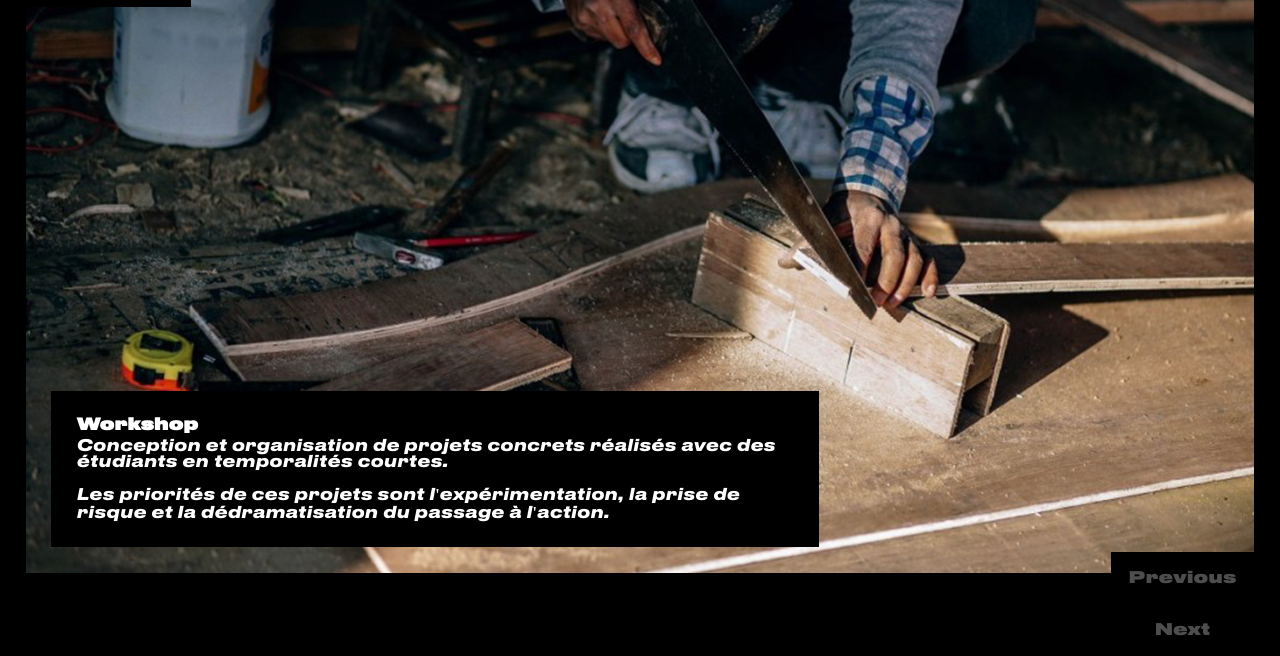
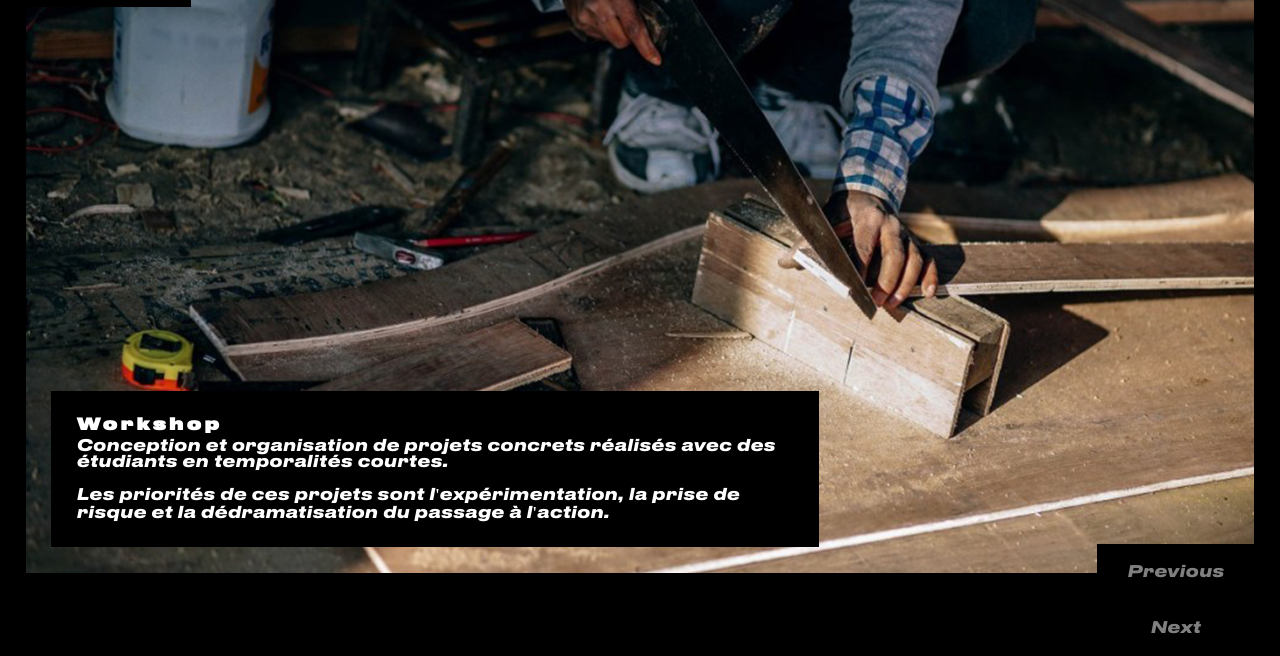
Before and after one commit to ZekielAlParsa/worthitagency-website, a website: page education.html in a window 1280 px wide. Shown: the part 144-800 px from the top of the page. Drawn offline with nearby package versions, Linux system fonts and the light colour scheme.

Commit message:
Testing version

```diff
--- a/education.html
+++ b/education.html
@@ -37,8 +37,8 @@
 	<meta name='robots' content='index,follow'>
 
 	<link rel="icon" href="assets/favicon.ico">
+	<link rel="stylesheet" rel="preload" type="text/css" href="css/fix.css">
 	<link rel="stylesheet" rel="preload" type="text/css" href="css/project.css">
-
 	<link rel="stylesheet" rel="preload" type="text/css" href="css/responsive_project.css">
 
 	<script src="https://ajax.googleapis.com/ajax/libs/jquery/3.4.0/jquery.min.js"></script>
@@ -122,14 +122,17 @@
 
 		</section>
 
-        <section>
+
 		<div>
 
-                <p><a href="#previous" rel="nofollow">Previous</a></p>
-                <p> <a href="#next" rel="nofollow">Next</a></p>
+			<a href="#previous" rel="nofollow">
+				<p> <strong>Previous</strong></p>
+			</a>
+			<a href="#next" rel="nofollow"> <strong>
+					<p>Next
+				</strong></p></a>
 		</div>
 
-        </section>
 	</section>
 
 	<footer></footer>
--- /dev/null
+++ b/public/css/fix.css
@@ -0,0 +1,12 @@
+
+html{
+	 background: black;
+	background-color: black;
+}
+
+
+body {
+
+	background-color: black;
+
+}
--- a/public/css/project.css
+++ b/public/css/project.css
@@ -160,7 +160,7 @@ nav .menu li a:hover {
 nav .menu li strong {
 
 	color: white;
-font-family: 'Conv_DrukTextWide-BoldItalic_0';
+	font-family: 'Conv_DrukTextWide-BoldItalic_0';
 }
 
 /* ---------------------------
@@ -206,6 +206,7 @@ BOX WORKING
 	font-family: 'Conv_DrukTextWide-Super_0';
 	font-size: 1em;
 	hyphens: auto;
+	letter-spacing: 3px;
 }
 
 .project section section p {
@@ -232,22 +233,30 @@ BOUTON NAVIGATION
 	text-align: center;
 }
 
-.contener div p {
-	font-family: 'Conv_DrukTextWide-Super_0';
-	padding: 18px;
+.contener div a {
+	font-family: 'Conv_DrukTextWide-BoldItalic_0';
+	color: white;
+	text-decoration: none;
+}
+
+.contener div a p {
 	color: white;
 	background: black;
-	padding-left: 25px;
-}
-
-.contener div p a {
-	color: white;
-	text-decoration: none;
-	opacity: 0.3;
+	opacity: 1;
+	padding: 20px 30px;
 	cursor: pointer;
 }
 
-.contener div p a:hover {
+.contener div a p strong{
+	opacity: 0.5;
+}
+
+.contener div a:hover p strong {
+	opacity: 1;
+	cursor: pointer;
+}
+
+.contener div a p:hover strong{
 	opacity: 1;
 }
 
@@ -260,5 +269,5 @@ footer
 --------------------------- */
 
 footer {
-    color:white;
+	color: white;
 }
--- a/public/css/responsive_project.css
+++ b/public/css/responsive_project.css
@@ -29,11 +29,13 @@ RESPONSIVE
  	.project section section h2 {
  		margin-bottom: 5px;
  		font-size: 0.40em;
+			letter-spacing: 2px;
  	}
 
  	.project section section p {
  		font-size: 0.35em;
  		word-break: break-all;
+		letter-spacing: 1px;
  	}
 
  	.project section section p strong {
@@ -41,11 +43,12 @@ RESPONSIVE
  	}
 
  	.contener div {
- 		font-size: 0.35em;
+ 		font-size: 0.65em;
  	}
 
- 	.contener div p {
- 		padding: 5px;
+ 	.contener div a p {
+ 		padding: 5px 10px;
+
  	}
 
  }
@@ -71,22 +74,24 @@ RESPONSIVE
 
  	.project section section h2 {
  		margin-bottom: 5px;
- 		font-size: 0.40em;
+ 		font-size: 0.50em;
  	}
 
  	.project section section p {
- 		font-size: 0.35em;
+ 		font-size: 0.45em;
  		word-break: break-all;
  		hyphens: auto;
  	}
 
- 	.contener div {
- 		display: block;
+	 .contener div {
+ 		font-size: 0.65em;
  	}
 
- 	.contener div p {
- 		padding: 10px;
+ 	.contener div a p {
+ 		padding: 10px 15px;
+
  	}
+
 
  }
 
@@ -153,14 +158,13 @@ RESPONSIVE
  	}
 
 
- 	.contener div {
- 		font-size: 0.7em;
- 		display: block;
+	 .contener div {
+ 		font-size: 0.65em;
  	}
 
- 	.contener div p {
- 		padding: 10px;
- 		padding-left: 20px;
+ 	.contener div a p {
+ 		padding: 15px 20px;
+
  	}
 
  }
@@ -210,17 +214,26 @@ RESPONSIVE
  	.project section section h2 {
  		margin-bottom: 5px;
  		font-size: 0.80em;
+			letter-spacing: 3px;
  	}
 
  	.project section section p {
  		font-size: 0.80em;
  		word-break: normal;
+			letter-spacing: 0px;
  	}
 
  	.project section section p strong {
  		display: block;
  	}
+	 .contener div {
+ 		font-size: 0.95em;
+ 	}
 
+ 	.contener div a p {
+ 		padding: 15px 25px;
+
+ 	}
 
 
  }
@@ -257,12 +270,13 @@ RESPONSIVE
  	}
 
 
- 	.contener div p {
- 		padding: 18px;
+ 	 .contener div {
+ 		font-size: 1em;
  	}
 
- 	.contener div {
- 		font-size: 1em;
+ 	.contener div a p {
+ 		padding: 20px 30px;
+
  	}
 
  }
@@ -300,17 +314,6 @@ RESPONSIVE
  		display: block;
  	}
 
- 	.contener div {
- 		font-size: 1em;
- 	}
-
- 	.contener div p {
- 		padding: 18px;
- 		padding-left: 25px;
-
- 	}
-
-
  }
 
  @media only screen and (min-width: 1920px) {
@@ -340,14 +343,10 @@ RESPONSIVE
 
  	.project section section h2 {
  		margin-bottom: 5px;
- 		font-family: 'Conv_DrukTextWide-Super_0';
  		font-size: 1em;
- 		hyphens: auto;
  	}
 
  	.project section section p {
- 		font-family: 'Conv_DrukTextWide-BoldItalic_0';
  		font-size: 1em;
- 		hyphens: auto;
  	}
  }
```
Also changed, not shown: gaming.html (+3 -3 lines), home.html (+2 -0 lines), luxury.html (+3 -3 lines), music.html (+7 -2 lines). Lines whose indentation alone changed are shown as unchanged.
